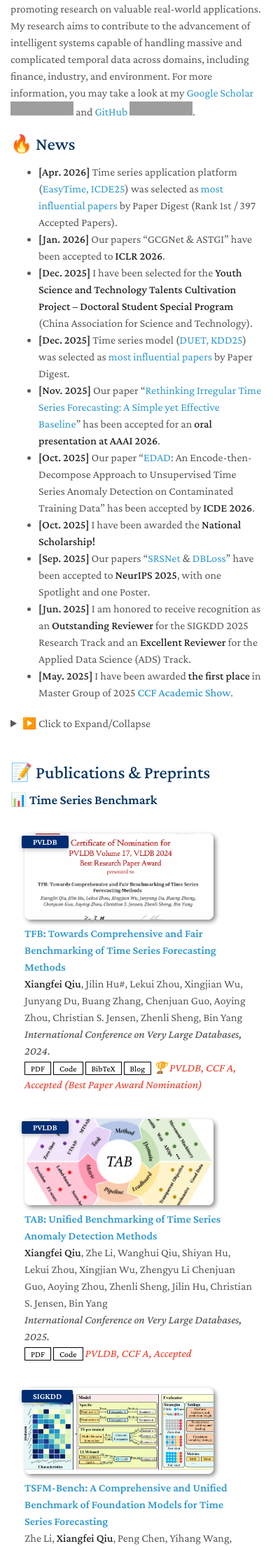
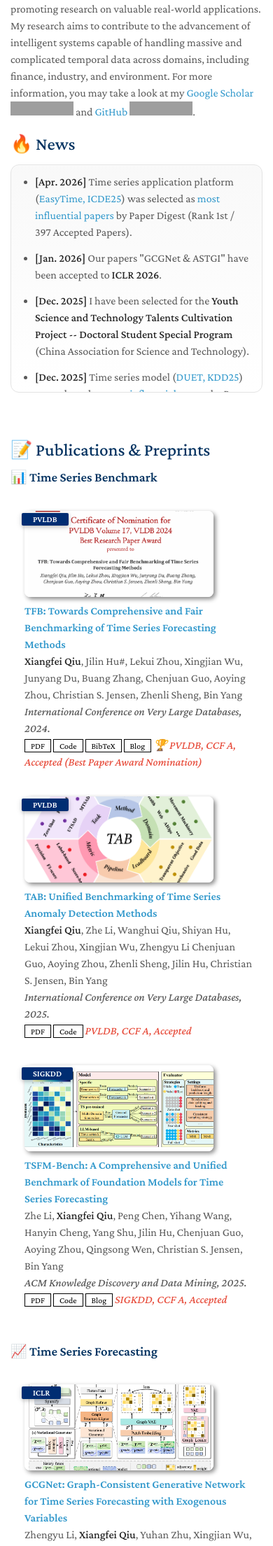
Before and after one commit to qiu69/qiu69.github.io, a Jekyll site: the page built from index.md, in a window 390 px wide. Shown: the part 794-3003 px from the top of the page at 70% size. Built offline with Jekyll 4.4.1, drawn with Linux system fonts in a browser that asks for light colours; a style sheet for code colours, icons or effects is not loaded; grey boxes are pictures that could not be loaded.

Commit message:
Convert news section to scrollbox

```diff
--- a/_layouts/homepage.html
+++ b/_layouts/homepage.html
@@ -42,6 +42,62 @@
     <link rel="stylesheet" href="{{ "/assets/css/style-no-dark-mode.css" | relative_url }}">
     <link rel="stylesheet" href="{{ "/assets/css/publications-no-dark-mode.css" | relative_url }}">
     {% endif %}
+    <style>
+      .news-scrollbox {
+        max-height: 360px;
+        overflow-y: auto;
+        padding: 14px 18px;
+        margin: 1rem 0 1.5rem;
+        border: 1px solid #e3e3e3;
+        border-radius: 14px;
+        background: linear-gradient(180deg, rgba(248, 248, 248, 0.9), rgba(255, 255, 255, 0.96));
+        box-shadow: inset 0 1px 0 rgba(255, 255, 255, 0.6);
+      }
+
+      .news-list {
+        margin: 0;
+        padding-left: 1.25rem;
+      }
+
+      .news-list li + li {
+        margin-top: 0.8rem;
+      }
+
+      .news-scrollbox::-webkit-scrollbar {
+        width: 10px;
+      }
+
+      .news-scrollbox::-webkit-scrollbar-thumb {
+        background-color: #c8c8c8;
+        border-radius: 999px;
+        border: 2px solid transparent;
+        background-clip: padding-box;
+      }
+
+      .news-scrollbox::-webkit-scrollbar-track {
+        background: transparent;
+      }
+
+      @media (prefers-color-scheme: dark) {
+        .news-scrollbox {
+          border-color: rgba(255, 255, 255, 0.14);
+          background: linear-gradient(180deg, rgba(38, 38, 38, 0.92), rgba(24, 24, 24, 0.96));
+          box-shadow: inset 0 1px 0 rgba(255, 255, 255, 0.04);
+        }
+
+        .news-scrollbox::-webkit-scrollbar-thumb {
+          background-color: #6b6b6b;
+        }
+      }
+
+      @media (max-width: 768px) {
+        .news-scrollbox {
+          max-height: 300px;
+          padding: 12px 14px;
+          border-radius: 12px;
+        }
+      }
+    </style>
 
   </head>
   <body>
--- a/index.md
+++ b/index.md
@@ -19,32 +19,30 @@ My research interests cover Time Series Analysis and Deep Learning. I am current
 
 ## 🔥 News
 
-- **[Apr. 2026]** Time series application platform ([EasyTime, ICDE25](https://arxiv.org/pdf/2412.17603)) was selected as [most influential papers](https://www.paperdigest.org/2026/03/most-influential-icde-papers-2026-03-version/) by Paper Digest (Rank 1st / 397 Accepted Papers).
-- **[Jan. 2026]** Our papers "GCGNet & ASTGI" have been accepted to **ICLR 2026**.
-- **[Dec. 2025]** I have been selected for the **Youth Science and Technology Talents Cultivation Project -- Doctoral Student Special Program** (China Association for Science and Technology).
-- **[Dec. 2025]** Time series model ([DUET, KDD25](https://arxiv.org/pdf/2412.10859)) was selected as [most influential papers](https://resources.paperdigest.org/2025/09/most-influential-kdd-papers-2025-09-version/) by Paper Digest.
-- **[Nov. 2025]** Our paper "[Rethinking Irregular Time Series Forecasting: A Simple yet Effective Baseline](https://arxiv.org/pdf/2505.11250)" has been accepted for an **oral presentation at AAAI 2026**.
-- **[Oct. 2025]** Our paper "[EDAD](https://arxiv.org/pdf/2510.18998): An Encode-then-Decompose Approach to Unsupervised Time Series Anomaly Detection on Contaminated Training Data" has been accepted by **ICDE 2026**.
-- **[Oct. 2025]** I have been awarded the **National Scholarship!**
-- **[Sep. 2025]** Our papers "[SRSNet](https://arxiv.org/pdf/2510.14510) & [DBLoss](https://arxiv.org/pdf/2510.23672)" have been accepted to **NeurIPS 2025**, with one Spotlight and one Poster.
-- **[Jun. 2025]** I am honored to receive recognition as an **Outstanding Reviewer** for the SIGKDD 2025 Research Track and an **Excellent Reviewer** for the Applied Data Science (ADS) Track.
-- **[May. 2025]** I have been awarded **the first place** in Master Group of 2025 **[CCF Academic Show](https://mp.weixin.qq.com/s/EGGc0RsM-JgD9ecNBAHjIA)**.
-
-<details>
-  <summary style="cursor: pointer;">▶️ Click to Expand/Collapse</summary>
-  <ul dir="auto">
-    <li><strong>[May. 2025]</strong> My paper "<strong><a href="https://arxiv.org/pdf/2506.18046">TAB</a></strong>: Unified Benchmarking of Time Series Anomaly Detection Methods" has been accepted by <strong>PVLDB 2025</strong>.</li>
-    <li><strong>[May. 2025]</strong> Our paper "<strong><a href="https://arxiv.org/pdf/2410.11802">TSFM-Bench</a></strong>: A Comprehensive and Unified Benchmark of Foundation Models for Time Series Forecasting" has been accepted by <strong>SIGKDD 2025</strong>.</li>
-    <li><strong>[May. 2025]</strong> Our paper "<strong><a href="https://arxiv.org/pdf/2410.13338">SSD-TS</a></strong>: Exploring the potential of linear state space models for diffusion models in time series imputation" has been accepted by <strong>SIGKDD 2025</strong>.</li>
-    <li><strong>[May. 2025]</strong> My paper "<strong><a href="https://arxiv.org/pdf/2505.23017">K2VAE</a></strong>: A Koopman-Kalman Enhanced Variational AutoEncoder for Probabilistic Time Series Forecasting" has been accepted as <strong>ICML 2025 Spotlight</strong>.</li>
-    <li><strong>[Jan. 2025]</strong> Our paper "<strong><a href="https://arxiv.org/pdf/2410.12261">CATCH</a></strong>: Channel-Aware Multivariate Time Series Anomaly Detection via Frequency Patching" has been accepted by <strong>ICLR 2025</strong>.</li>
-    <li><strong>[Dec. 2024]</strong> My paper "<strong><a href="https://arxiv.org/pdf/2412.17603">EasyTime</a></strong>: Time Series Forecasting Made Easy" has been accepted by <strong>ICDE 2025</strong>.</li>
-    <li><strong>[Nov. 2024]</strong> My paper "<strong><a href="https://arxiv.org/pdf/2412.10859">DUET</a></strong>: Dual Clustering Enhanced Multivariate Time Series Forecasting" has been accepted by <strong>SIGKDD 2025</strong>.</li>
-    <li><strong>[Oct. 2024]</strong> I have been awarded the <strong>National Scholarship!</strong></li>
-    <li><strong>[Aug. 2024]</strong> My paper "<strong><a href="https://www.vldb.org/pvldb/vol17/p2363-hu.pdf">TFB</a></strong>: Towards Comprehensive and Fair Benchmarking of Time Series Forecasting Methods" receives <strong>VLDB 2024 Best Research Paper Award Nomination!</strong></li>
-    <li><strong>[Aug. 2024]</strong> We have created a leaderboard for time series analytics, called <strong><a href="https://decisionintelligence.github.io/OpenTS/">OpenTS</a></strong>.</li>
+<div class="news-scrollbox">
+  <ul class="news-list" dir="auto">
+    <li><strong>[Apr. 2026]</strong> Time series application platform (<a href="https://arxiv.org/pdf/2412.17603">EasyTime, ICDE25</a>) was selected as <a href="https://www.paperdigest.org/2026/03/most-influential-icde-papers-2026-03-version/">most influential papers</a> by Paper Digest (Rank 1st / 397 Accepted Papers).</li>
+    <li><strong>[Jan. 2026]</strong> Our papers "GCGNet &amp; ASTGI" have been accepted to <strong>ICLR 2026</strong>.</li>
+    <li><strong>[Dec. 2025]</strong> I have been selected for the <strong>Youth Science and Technology Talents Cultivation Project -- Doctoral Student Special Program</strong> (China Association for Science and Technology).</li>
+    <li><strong>[Dec. 2025]</strong> Time series model (<a href="https://arxiv.org/pdf/2412.10859">DUET, KDD25</a>) was selected as <a href="https://resources.paperdigest.org/2025/09/most-influential-kdd-papers-2025-09-version/">most influential papers</a> by Paper Digest.</li>
+    <li><strong>[Nov. 2025]</strong> Our paper "<a href="https://arxiv.org/pdf/2505.11250">Rethinking Irregular Time Series Forecasting: A Simple yet Effective Baseline</a>" has been accepted for an <strong>oral presentation at AAAI 2026</strong>.</li>
+    <li><strong>[Oct. 2025]</strong> Our paper "<a href="https://arxiv.org/pdf/2510.18998">EDAD</a>: An Encode-then-Decompose Approach to Unsupervised Time Series Anomaly Detection on Contaminated Training Data" has been accepted by <strong>ICDE 2026</strong>.</li>
+    <li><strong>[Oct. 2025]</strong> I have been awarded the <strong>National Scholarship</strong>.</li>
+    <li><strong>[Sep. 2025]</strong> Our papers "<a href="https://arxiv.org/pdf/2510.14510">SRSNet</a>" and "<a href="https://arxiv.org/pdf/2510.23672">DBLoss</a>" have been accepted to <strong>NeurIPS 2025</strong>, with one Spotlight and one Poster.</li>
+    <li><strong>[Jun. 2025]</strong> I am honored to receive recognition as an <strong>Outstanding Reviewer</strong> for the SIGKDD 2025 Research Track and an <strong>Excellent Reviewer</strong> for the Applied Data Science (ADS) Track.</li>
+    <li><strong>[May. 2025]</strong> I have been awarded <strong>the first place</strong> in Master Group of 2025 <a href="https://mp.weixin.qq.com/s/EGGc0RsM-JgD9ecNBAHjIA"><strong>CCF Academic Show</strong></a>.</li>
+    <li><strong>[May. 2025]</strong> My paper "<a href="https://arxiv.org/pdf/2506.18046">TAB</a>: Unified Benchmarking of Time Series Anomaly Detection Methods" has been accepted by <strong>PVLDB 2025</strong>.</li>
+    <li><strong>[May. 2025]</strong> Our paper "<a href="https://arxiv.org/pdf/2410.11802">TSFM-Bench</a>: A Comprehensive and Unified Benchmark of Foundation Models for Time Series Forecasting" has been accepted by <strong>SIGKDD 2025</strong>.</li>
+    <li><strong>[May. 2025]</strong> Our paper "<a href="https://arxiv.org/pdf/2410.13338">SSD-TS</a>: Exploring the potential of linear state space models for diffusion models in time series imputation" has been accepted by <strong>SIGKDD 2025</strong>.</li>
+    <li><strong>[May. 2025]</strong> My paper "<a href="https://arxiv.org/pdf/2505.23017">K2VAE</a>: A Koopman-Kalman Enhanced Variational AutoEncoder for Probabilistic Time Series Forecasting" has been accepted as <strong>ICML 2025 Spotlight</strong>.</li>
+    <li><strong>[Jan. 2025]</strong> Our paper "<a href="https://arxiv.org/pdf/2410.12261">CATCH</a>: Channel-Aware Multivariate Time Series Anomaly Detection via Frequency Patching" has been accepted by <strong>ICLR 2025</strong>.</li>
+    <li><strong>[Dec. 2024]</strong> My paper "<a href="https://arxiv.org/pdf/2412.17603">EasyTime</a>: Time Series Forecasting Made Easy" has been accepted by <strong>ICDE 2025</strong>.</li>
+    <li><strong>[Nov. 2024]</strong> My paper "<a href="https://arxiv.org/pdf/2412.10859">DUET</a>: Dual Clustering Enhanced Multivariate Time Series Forecasting" has been accepted by <strong>SIGKDD 2025</strong>.</li>
+    <li><strong>[Oct. 2024]</strong> I have been awarded the <strong>National Scholarship</strong>.</li>
+    <li><strong>[Aug. 2024]</strong> My paper "<a href="https://www.vldb.org/pvldb/vol17/p2363-hu.pdf">TFB</a>: Towards Comprehensive and Fair Benchmarking of Time Series Forecasting Methods" receives <strong>VLDB 2024 Best Research Paper Award Nomination</strong>.</li>
+    <li><strong>[Aug. 2024]</strong> We have created a leaderboard for time series analytics, called <a href="https://decisionintelligence.github.io/OpenTS/"><strong>OpenTS</strong></a>.</li>
   </ul>
-</details>
+</div>
 
 
 <br>
```
Also changed, not shown: zh/index.md (+22 -24 lines).
